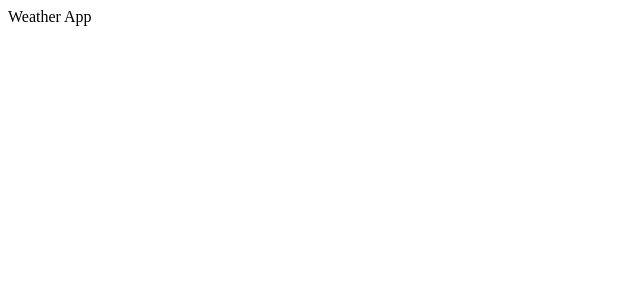
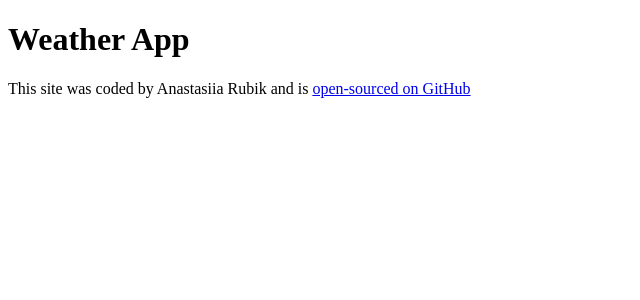
Before and after one commit to AnastasiiaRubikD/react-forecast-app, a React (Create React App) app: page / in a window 1280 px wide. Shown: the top 300 px of the page, without its empty margins (0-640 px from the left). Built offline with nearby package versions, Linux system fonts and the light colour scheme.

Commit message:
Added repo URL

```diff
--- a/src/App.js
+++ b/src/App.js
@@ -1,7 +1,21 @@
 import "./App.css";
 
 function App() {
-  return <div className="App">Weather App</div>;
+  return (
+    <div className="App">
+      <h1>Weather App</h1>
+      <p>
+        This site was coded by Anastasiia Rubik and is{" "}
+        <a
+          href="https://github.com/AnastasiiaRubikD/react-forecast-app"
+          target="_blank"
+          rel="noreferrer"
+        >
+          open-sourced on GitHub
+        </a>
+      </p>
+    </div>
+  );
 }
 
 export default App;
```
